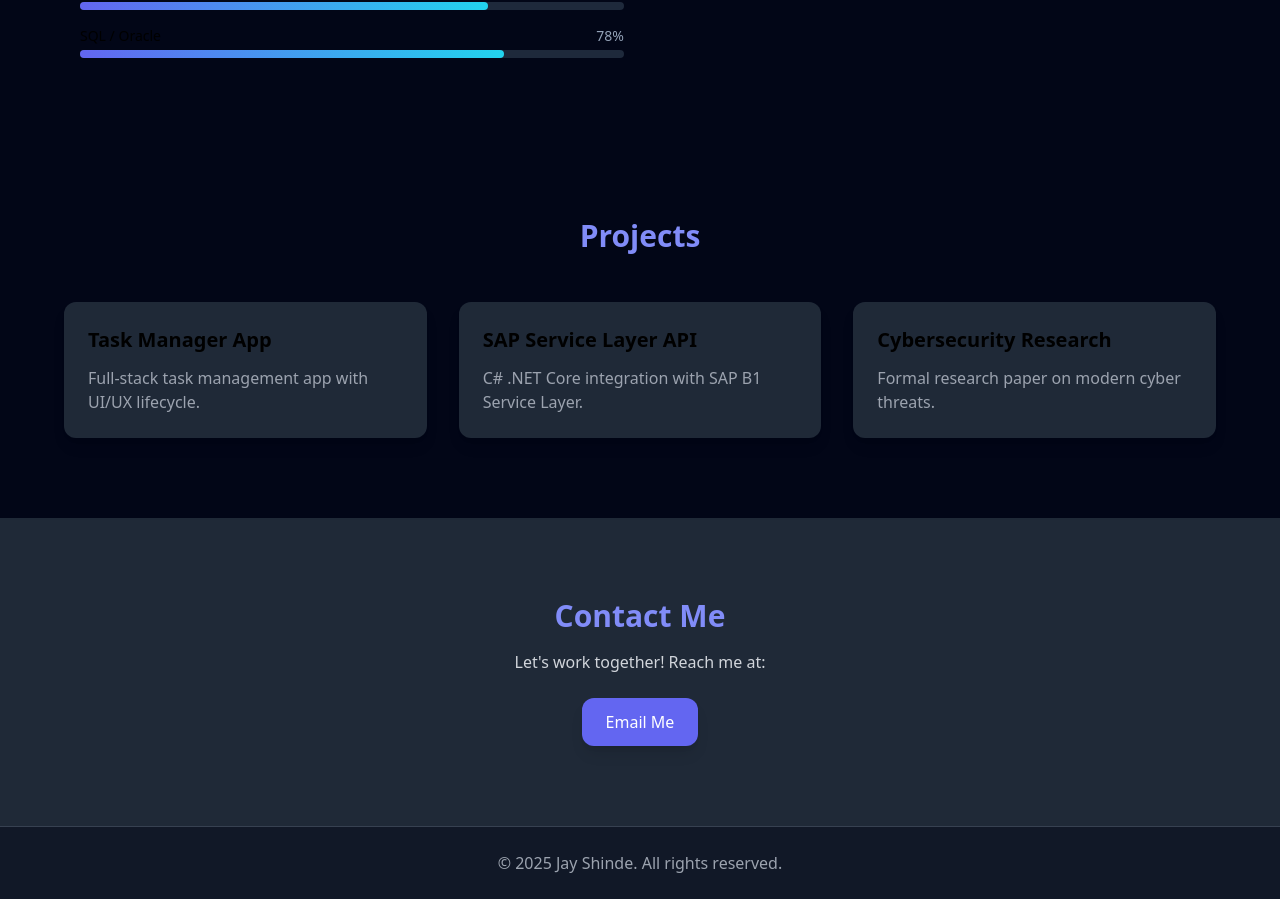
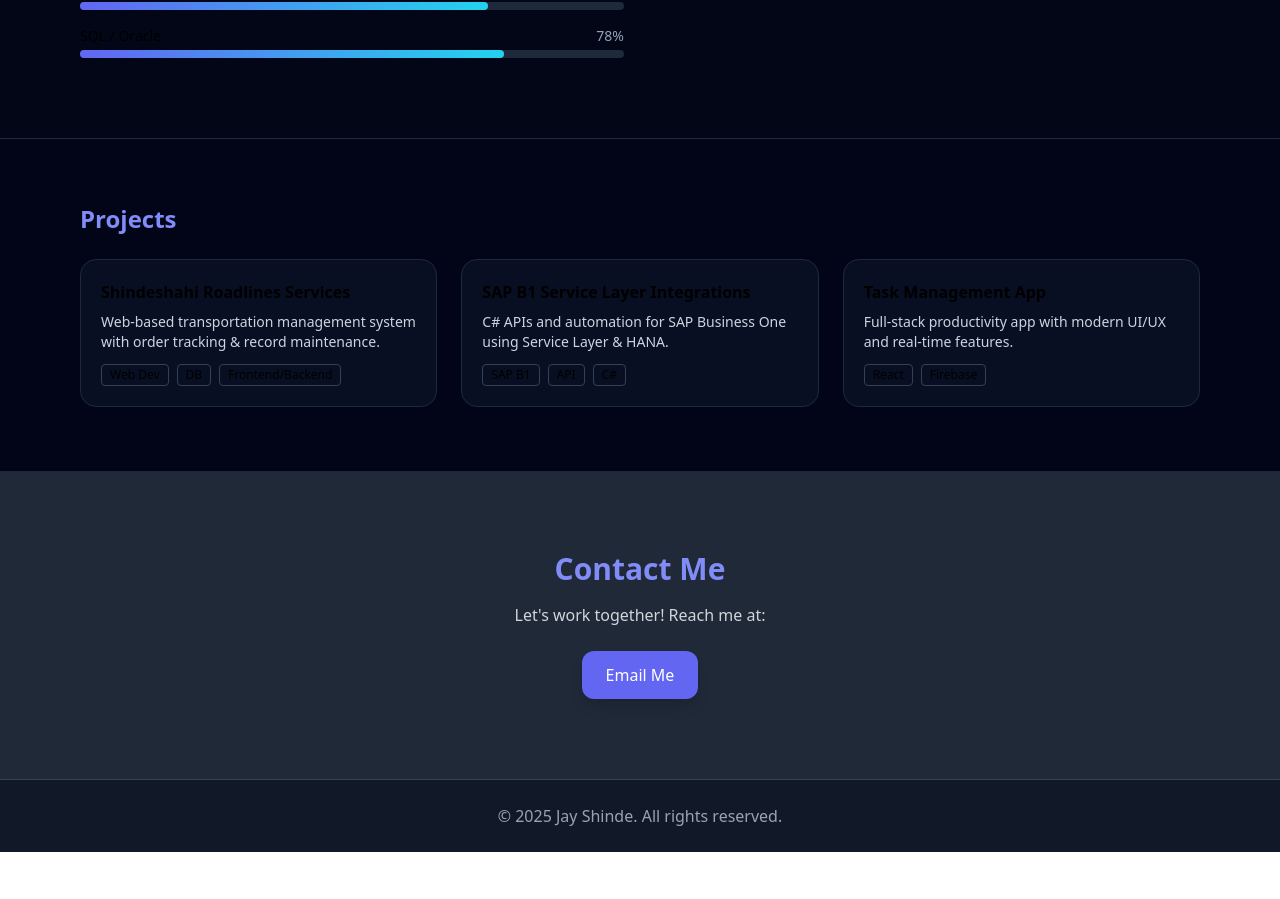
Before and after one commit to jayshinde-9823/MyPortfolio, a React (Create React App) app: page / in a window 1280 px wide. Shown: the part 1378-2277 px from the top of the page. After the commit the page ends 2230 px from the top, so only its background shows below. Built offline with nearby package versions, Linux system fonts and the light colour scheme.

Commit message:
Update Projects.js

```diff
--- a/src/components/Projects.js
+++ b/src/components/Projects.js
@@ -1,29 +1,37 @@
 import React from "react";
 import { motion } from "framer-motion";
 
-function Projects() {
-  const projects = [
-    { title: "Task Manager App", desc: "Full-stack task management app with UI/UX lifecycle." },
-    { title: "SAP Service Layer API", desc: "C# .NET Core integration with SAP B1 Service Layer." },
-    { title: "Cybersecurity Research", desc: "Formal research paper on modern cyber threats." },
-  ];
+const PROJECTS = [
+  {
+    title: "Shindeshahi Roadlines Services",
+    desc: "Web-based transportation management system with order tracking & record maintenance.",
+    tags: ["Web Dev", "DB", "Frontend/Backend"]
+  },
+  {
+    title: "SAP B1 Service Layer Integrations",
+    desc: "C# APIs and automation for SAP Business One using Service Layer & HANA.",
+    tags: ["SAP B1", "API", "C#"]
+  },
+  {
+    title: "Task Management App",
+    desc: "Full-stack productivity app with modern UI/UX and real-time features.",
+    tags: ["React", "Firebase"]
+  }
+];
 
+export default function Projects() {
   return (
-    <section id="projects" className="py-20 px-6">
-      <div className="max-w-6xl mx-auto">
-        <h2 className="text-3xl font-bold text-center text-indigo-500 dark:text-indigo-400">Projects</h2>
-        <div className="mt-12 grid md:grid-cols-3 gap-8">
-          {projects.map((p, i) => (
-            <motion.div
-              key={i}
-              className="bg-gray-200 dark:bg-gray-800 p-6 rounded-xl shadow-lg"
-              initial={{ opacity: 0, y: 50 }}
-              whileInView={{ opacity: 1, y: 0 }}
-              transition={{ duration: 0.7, delay: i * 0.2 }}
-              viewport={{ once: true }}
-            >
-              <h3 className="text-xl font-semibold mb-3">{p.title}</h3>
-              <p className="text-gray-700 dark:text-gray-400">{p.desc}</p>
+    <section id="projects" className="py-16 border-t border-slate-800 bg-slate-950/30">
+      <div className="max-w-6xl mx-auto px-4">
+        <h2 className="text-2xl font-bold text-indigo-400">Projects</h2>
+        <div className="mt-6 grid md:grid-cols-3 gap-6">
+          {PROJECTS.map((p, i) => (
+            <motion.div key={p.title} whileHover={{ y: -6 }} initial={{ opacity: 0, y: 10 }} whileInView={{ opacity: 1, y: 0 }} transition={{ delay: i * 0.1 }} className="bg-slate-900/60 border border-slate-800 rounded-2xl p-5">
+              <h3 className="font-semibold mb-2">{p.title}</h3>
+              <p className="text-slate-300 text-sm">{p.desc}</p>
+              <div className="mt-3 flex flex-wrap gap-2 text-xs">
+                {p.tags.map((t) => <span key={t} className="px-2 py-0.5 border border-slate-700 rounded">{t}</span>)}
+              </div>
             </motion.div>
           ))}
         </div>
@@ -31,5 +39,3 @@ function Projects() {
     </section>
   );
 }
-
-export default Projects;
```
